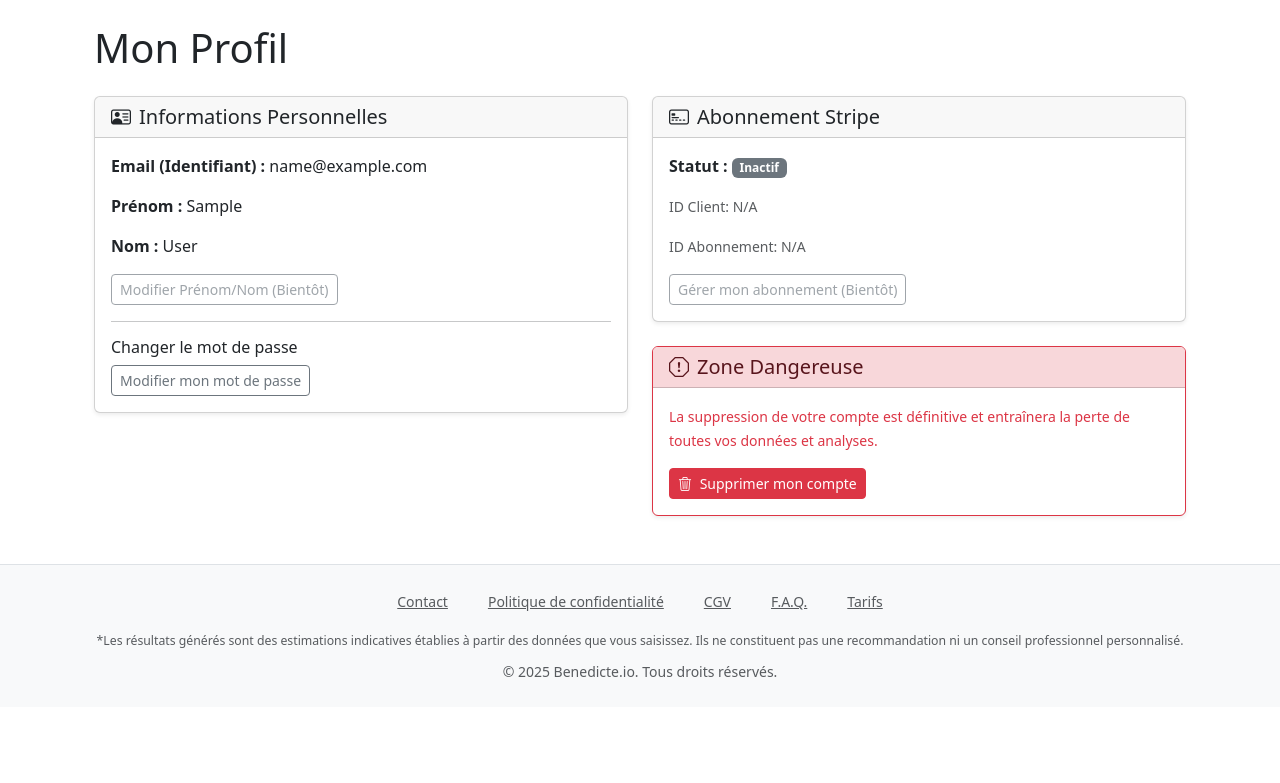
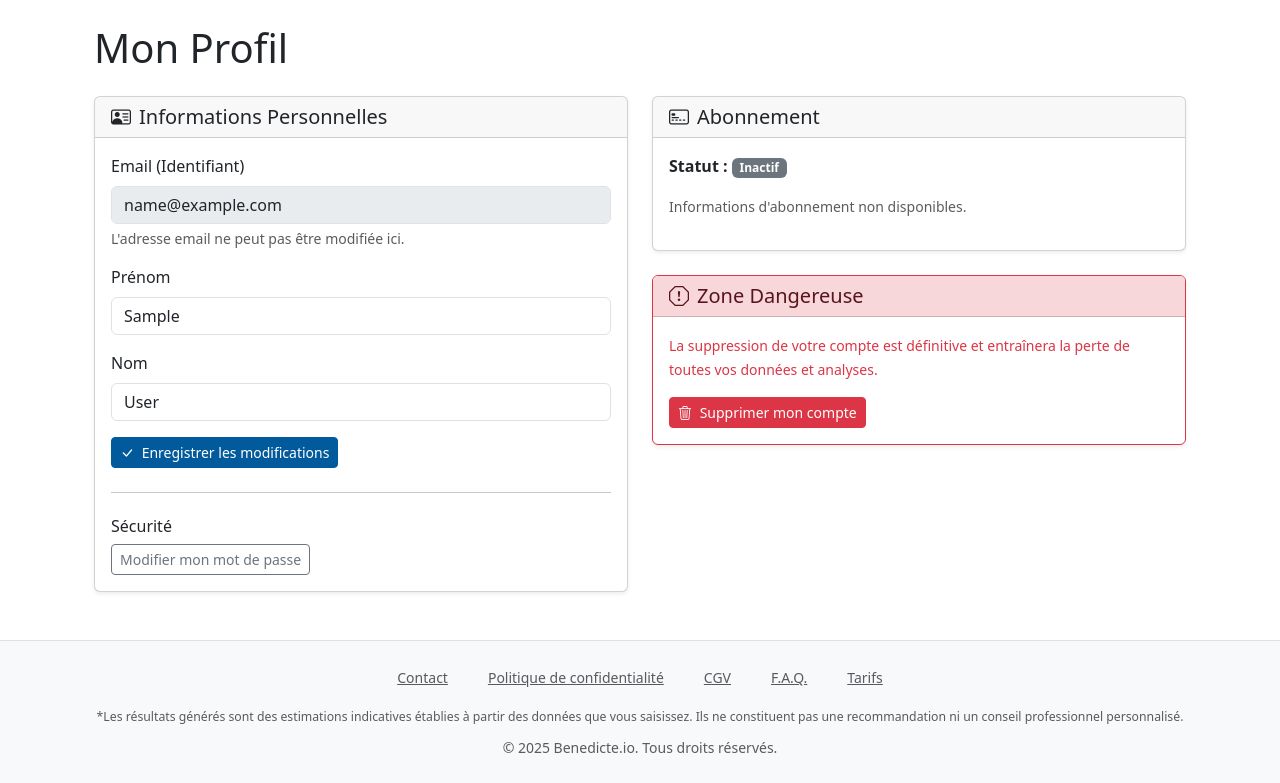
Before and after one commit to WakamTech/Benedicte.io, a Django app: page /profile/ in a window 1280 px wide. Shown: the part 56-839 px from the top of the page. Before the commit the page ends 733 px from the top, so only its background shows below. Run offline with Django 5.2, Linux system fonts and the light colour scheme; the visitor is signed in with stand-in values (Sample User, id 1).

Commit message:
Feat: Implement profile update and Stripe billing portal link
Adds form and view to update user first/last name. Adds view and URL to redirect users to Stripe Customer Billing Portal.

```diff
--- a/templates/users/profile.html
+++ b/templates/users/profile.html
@@ -7,83 +7,167 @@
 {% block content %}
 <div class="container mt-4">
     <h1 class="mb-4">{{ step_title }}</h1>
-
     <div class="row g-4">
-        {# Colonne Infos Personnelles #}
+        {# Colonne Infos Personnelles - MODIFIÉE #}
         <div class="col-md-6">
             <div class="card shadow-sm">
                 <div class="card-header">
-                    <h2 class="h5 mb-0"><i class="bi bi-person-vcard me-2"></i>Informations Personnelles</h2>
+                    <h2 class="h5 mb-0">
+                        <i class="bi bi-person-vcard me-2"></i>Informations Personnelles
+                    </h2>
                 </div>
                 <div class="card-body">
-                    <p><strong>Email (Identifiant) :</strong> {{ user.email }}</p>
-                    <p><strong>Prénom :</strong> {{ user.first_name|default:"Non renseigné" }}</p>
-                    <p><strong>Nom :</strong> {{ user.last_name|default:"Non renseigné" }}</p>
-                    {# TODO: Ajouter un formulaire pour modifier Prénom/Nom #}
-                    <a href="#" class="btn btn-sm btn-outline-secondary disabled">Modifier Prénom/Nom (Bientôt)</a>
-
-                    <hr class="my-3">
-                    <h3 class="h6">Changer le mot de passe</h3>
-                    {# Lien vers la vue de changement de mot de passe de Django #}
+                    {# Formulaire de mise à jour Prénom/Nom #}
+                    <form method="post" action="{% url 'user_profile' %}" novalidate>
+                        {% csrf_token %}
+                        {# Champ Email (non modifiable ici) #}
+                        <div class="mb-3">
+                            <label class="form-label">Email (Identifiant)</label>
+                            <input
+                                type="email"
+                                class="form-control"
+                                value="{{ user.email }}"
+                                disabled
+                                readonly
+                            >
+                            <div class="form-text">L'adresse email ne peut pas être modifiée ici.</div>
+                        </div>
+                        {# Champs Prénom/Nom du formulaire #}
+                        {% for field in update_form %}
+                        <div class="mb-3">
+                            <label for="{{ field.id_for_label }}" class="form-label">{{ field.label }}</label>
+                            <input
+                                type="{{ field.field.widget.input_type }}"
+                                name="{{ field.html_name }}"
+                                id="{{ field.id_for_label }}"
+                                class="form-control {% if field.errors %}is-invalid{% endif %}"
+                                placeholder="{{ field.label }}"
+                                value="{{ field.value|default:'' }}"
+                            >
+                            {% if field.errors %}
+                            <div class="invalid-feedback">{% for error in field.errors %}{{ error }}{% endfor %}</div>
+                            {% endif %}
+                        </div>
+                        {% endfor %}
+                        {# Bouton submit spécifique pour ce formulaire #}
+                        <button type="submit" name="update_profile_submit" class="btn btn-sm btn-primary">
+                            <i class="bi bi-check-lg me-1"></i>
+                            Enregistrer les modifications
+                        </button>
+                    </form>
+                    <hr class="my-4">
+                    <h3 class="h6">Sécurité</h3>
                     <a href="{% url 'password_change' %}" class="btn btn-sm btn-outline-secondary">Modifier mon mot de passe</a>
                 </div>
             </div>
         </div>
-
         {# Colonne Abonnement & Suppression #}
         <div class="col-md-6">
             <div class="card shadow-sm mb-4">
                 <div class="card-header">
-                    <h2 class="h5 mb-0"><i class="bi bi-credit-card-2-front me-2"></i>Abonnement Stripe</h2>
+                    <h2 class="h5 mb-0">
+                        <i class="bi bi-credit-card-2-front me-2"></i>Abonnement
+                    </h2>
+                    {# Titre simplifié #}
                 </div>
                 <div class="card-body">
-                    <p><strong>Statut :</strong>
+                    <p>
+                        <strong>Statut :</strong>
                         {% if user.is_subscribed_active %}
                         <span class="badge bg-success">Actif</span>
+                        {% elif user.subscription_status %}
+                        <span class="badge bg-secondary">{{ user.get_subscription_status_display }}</span>
                         {% else %}
-                         <span class="badge bg-secondary">{{ user.get_subscription_status_display|default:"Inactif" }}</span>
+                        <span class="badge bg-light text-dark">Inconnu</span>
                         {% endif %}
                     </p>
-                     <p><small class="text-muted">ID Client: {{ user.stripe_customer_id|default:"N/A" }}</small></p>
-                     <p><small class="text-muted">ID Abonnement: {{ user.stripe_subscription_id|default:"N/A" }}</small></p>
-                    {# TODO: Ajouter lien vers portail client Stripe pour gérer l'abonnement #}
-                    <a href="#" class="btn btn-sm btn-outline-secondary disabled">Gérer mon abonnement (Bientôt)</a>
+                    <!-- {# Optionnel: Cacher les ID techniques si pas utile pour l'utilisateur #}
+                    {#
+                    <p>
+                        <small class="text-muted">ID Client: {{ user.stripe_customer_id|default:"N/A" }}</small>
+                    </p>
+                    #}
+                    {#
+                    <p>
+                        <small class="text-muted">ID Abonnement: {{ user.stripe_subscription_id|default:"N/A" }}</small>
+                    </p>
+                    #} -->
+
+                   {# LIEN ACTIVÉ - seulement si ID client existe #}
+                   {% if user.stripe_customer_id %}
+                    <a href="{% url 'stripe_billing_portal' %}" class="btn btn-sm btn-outline-primary" target="_blank">
+                        <i class="bi bi-gear me-1"></i>
+                        Gérer mon abonnement et facturation
+                    </a>
+                    <div class="form-text mt-1">
+                        <small>Vous serez redirigé vers notre partenaire de paiement Stripe.</small>
+                    </div>
+                    {% else %}
+                    <p class="text-muted">
+                        <small>Informations d'abonnement non disponibles.</small>
+                    </p>
+                    {% endif %}
                 </div>
             </div>
-
             <div class="card shadow-sm border-danger">
                 <div class="card-header bg-danger-subtle text-danger-emphasis">
-                    <h2 class="h5 mb-0"><i class="bi bi-exclamation-octagon me-2"></i>Zone Dangereuse</h2>
+                    <h2 class="h5 mb-0">
+                        <i class="bi bi-exclamation-octagon me-2"></i>Zone Dangereuse
+                    </h2>
                 </div>
                 <div class="card-body">
-                    <p class="text-danger"><small>La suppression de votre compte est définitive et entraînera la perte de toutes vos données et analyses.</small></p>
+                    <p class="text-danger">
+                        <small>La suppression de votre compte est définitive et entraînera la perte de toutes vos données et analyses.</small>
+                    </p>
                     {# Bouton pour ouvrir une modale de confirmation #}
-                    <button type="button" class="btn btn-sm btn-danger" data-bs-toggle="modal" data-bs-target="#deleteAccountModal">
-                       <i class="bi bi-trash3 me-1"></i> Supprimer mon compte
+                    <button
+                        type="button"
+                        class="btn btn-sm btn-danger"
+                        data-bs-toggle="modal"
+                        data-bs-target="#deleteAccountModal"
+                    >
+                        <i class="bi bi-trash3 me-1"></i>
+                        Supprimer mon compte
                     </button>
                 </div>
             </div>
         </div>
-    </div> {# Fin row #}
     </div>
-
+    {# Fin row #}
+</div>
 <!-- Modale de Confirmation Suppression Compte -->
-<div class="modal fade" id="deleteAccountModal" tabindex="-1" aria-labelledby="deleteAccountModalLabel" aria-hidden="true">
+<div
+    class="modal fade"
+    id="deleteAccountModal"
+    tabindex="-1"
+    aria-labelledby="deleteAccountModalLabel"
+    aria-hidden="true"
+>
     <div class="modal-dialog">
         <div class="modal-content">
             <div class="modal-header">
-        <h1 class="modal-title fs-5 text-danger" id="deleteAccountModalLabel"><i class="bi bi-exclamation-triangle-fill me-2"></i>Confirmation de Suppression</h1>
-        <button type="button" class="btn-close" data-bs-dismiss="modal" aria-label="Close"></button>
+                <h1 class="modal-title fs-5 text-danger" id="deleteAccountModalLabel">
+                    <i class="bi bi-exclamation-triangle-fill me-2"></i>Confirmation de Suppression
+                </h1>
+                <button
+                    type="button"
+                    class="btn-close"
+                    data-bs-dismiss="modal"
+                    aria-label="Close"
+                ></button>
             </div>
             <div class="modal-body">
                 <p>Êtes-vous absolument sûr de vouloir supprimer votre compte ?</p>
-        <p><strong>Toutes vos données, y compris vos analyses et informations d'entreprise, seront définitivement effacées. Cette action est irréversible.</strong></p>
+                <p>
+                    <strong>Toutes vos données, y compris vos analyses et informations d'entreprise, seront définitivement effacées. Cette action est irréversible.</strong>
+                </p>
                 <p>Votre abonnement Stripe sera également annulé (si possible via API, sinon à faire manuellement).</p>
             </div>
             <div class="modal-footer">
                 <button type="button" class="btn btn-secondary" data-bs-dismiss="modal">Annuler</button>
                 {# Formulaire pointant vers la vue de suppression #}
-        <form action="{% url 'delete_account' %}" method="post" style="display: inline;"> {# URL à créer #}
+                <form action="{% url 'delete_account' %}" method="post" style="display: inline;">
+                    {# URL à créer #}
              {% csrf_token %}
                     <button type="submit" class="btn btn-danger">Oui, supprimer mon compte</button>
                 </form>
--- a/users/forms.py
+++ b/users/forms.py
@@ -51,3 +51,17 @@ class CustomAuthenticationForm(AuthenticationForm):
         ),
         'inactive': _("Ce compte est inactif."),
     }
+
+class UserProfileUpdateForm(forms.ModelForm):
+    """Formulaire pour mettre à jour le prénom et le nom de l'utilisateur."""
+    class Meta:
+        model = CustomUser
+        fields = ('first_name', 'last_name')
+        labels = {
+            'first_name': _('Prénom'),
+            'last_name': _('Nom'),
+        }
+        widgets = {
+            'first_name': forms.TextInput(attrs={'placeholder': _('Votre prénom')}),
+            'last_name': forms.TextInput(attrs={'placeholder': _('Votre nom')}),
+        }
--- a/users/urls.py
+++ b/users/urls.py
@@ -7,6 +7,7 @@ from .views import user_profile_view # Importer la nouvelle vue
 from .views import delete_account_view # Importer la nouvelle vue
 from django.contrib.auth import views as auth_views
 from django.urls import path, reverse_lazy # <<< Ajoutez reverse_lazy ici
+from .views import redirect_to_stripe_billing_portal # Importer la nouvelle vue
 
 urlpatterns = [
     # path('register/', RegisterView.as_view(), name='register'),
@@ -23,4 +24,5 @@ urlpatterns = [
     path('profile/delete/', delete_account_view, name='delete_account'),
     path('profile/password_change/', auth_views.PasswordChangeView.as_view(template_name='users/password_change_form.html', success_url=reverse_lazy('password_change_done')), name='password_change'),
     path('profile/password_change/done/', auth_views.PasswordChangeDoneView.as_view(template_name='users/password_change_done.html'), name='password_change_done'),
+    path('profile/billing/', redirect_to_stripe_billing_portal, name='stripe_billing_portal'),
 ]
--- a/users/views.py
+++ b/users/views.py
@@ -26,6 +26,7 @@ from django.contrib.auth.forms import SetPasswordForm
 from django.contrib import messages # Pour messages succès/erreur
 from django.contrib.auth.decorators import login_required
 from django.contrib.auth import logout
+from .forms import UserProfileUpdateForm # Importer le nouveau formulaire
 account_activation_token_generator = PasswordResetTokenGenerator() # Réutiliser le générateur
 
 logger = logging.getLogger(__name__)
@@ -323,10 +324,24 @@ def create_password_confirm(request, uidb64=None, token=None):
 @login_required
 def user_profile_view(request):
     user = request.user
+    update_form = UserProfileUpdateForm(instance=user) # Initialiser avec données user
+
+    if request.method == 'POST':
+        # Vérifier si le POST vient du formulaire de mise à jour de profil
+        # (on pourrait ajouter un name="submit_profile" au bouton pour être plus sûr)
+        if 'update_profile_submit' in request.POST: # Nom du bouton submit (à ajouter au template)
+            update_form = UserProfileUpdateForm(request.POST, instance=user)
+            if update_form.is_valid():
+                update_form.save()
+                messages.success(request, "Vos informations personnelles ont été mises à jour.")
+                return redirect('user_profile') # Recharger la page profil
+            else:
+                messages.error(request, "Veuillez corriger les erreurs dans le formulaire.")
+
     context = {
         'step_title': "Mon Profil",
         'user': user,
-        # Ajouter les formulaires de modification ici plus tard
+        'update_form': update_form, # Passer le formulaire au contexte
     }
     return render(request, 'users/profile.html', context)
 
@@ -365,3 +380,33 @@ def delete_account_view(request):
     else:
         # Rediriger si la méthode n'est pas POST
         return redirect('user_profile')
+
+@login_required
+def redirect_to_stripe_billing_portal(request):
+    """Redirige l'utilisateur vers son portail client Stripe."""
+    user = request.user
+
+    # Vérifier si l'utilisateur a un ID client Stripe
+    if not user.stripe_customer_id:
+        messages.error(request, "Impossible d'accéder à la gestion de l'abonnement (ID Client Stripe manquant).")
+        logger.error(f"Tentative d'accès portail Stripe sans stripe_customer_id pour user {user.id}")
+        return redirect('user_profile')
+
+    # Définir l'URL de retour vers la page de profil après la session sur le portail
+    # Utiliser build_absolute_uri pour être sûr
+    return_url = request.build_absolute_uri(reverse('user_profile'))
+
+    try:
+        # Créer une session de portail client Stripe
+        # Documentation: https://stripe.com/docs/api/customer_portal/sessions/create
+        session = stripe.billing_portal.Session.create(
+          customer=user.stripe_customer_id,
+          return_url=return_url,
+        )
+        # Rediriger vers l'URL du portail
+        return redirect(session.url, code=303)
+
+    except Exception as e:
+        logger.error(f"Erreur lors de la création de la session Portail Client Stripe pour user {user.id} (customer: {user.stripe_customer_id}): {e}")
+        messages.error(request, "Une erreur s'est produite lors de l'accès à la gestion de votre abonnement. Veuillez réessayer plus tard.")
+        return redirect('user_profile')
```
Also changed, not shown: templates/users/password_change_done.html (added, +26 -0 lines), templates/users/password_change_form.html (added, +64 -0 lines). Lines whose indentation alone changed are shown as unchanged.
